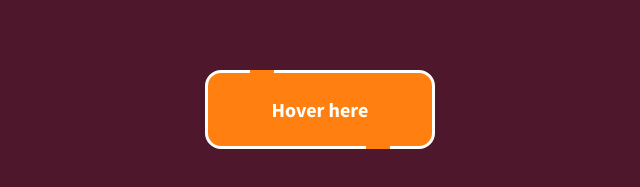
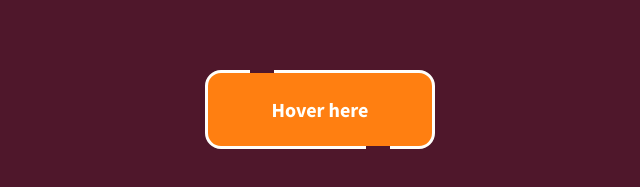
Before and after one commit to Poveii/5DiasDeCSS, a website built with Vite: page src/day02/index.html in a window 1280 px wide. Shown: the part 325-512 px from the top of the page, 320-960 px from the left. Built offline with nearby package versions, Linux system fonts and the light colour scheme.

Commit message:
fix: Top Bottom Borders Color

```diff
--- a/src/day02/style.scss
+++ b/src/day02/style.scss
@@ -45,7 +45,7 @@ body {
         position: absolute;
         top: -3px;
         left: 42px;
-        border-top: 3px solid #ff7f11;
+        border-top: 3px solid #4f172b;
         width: 24px;
         height: 79px;
         transition: transform 0.4s;
@@ -56,7 +56,7 @@ body {
         position: absolute;
         right: 42px;
         bottom: -3px;
-        border-bottom: 3px solid #ff7f11;
+        border-bottom: 3px solid #4f172b;
         width: 24px;
         height: 79px;
         transition: transform 0.4s;
```
